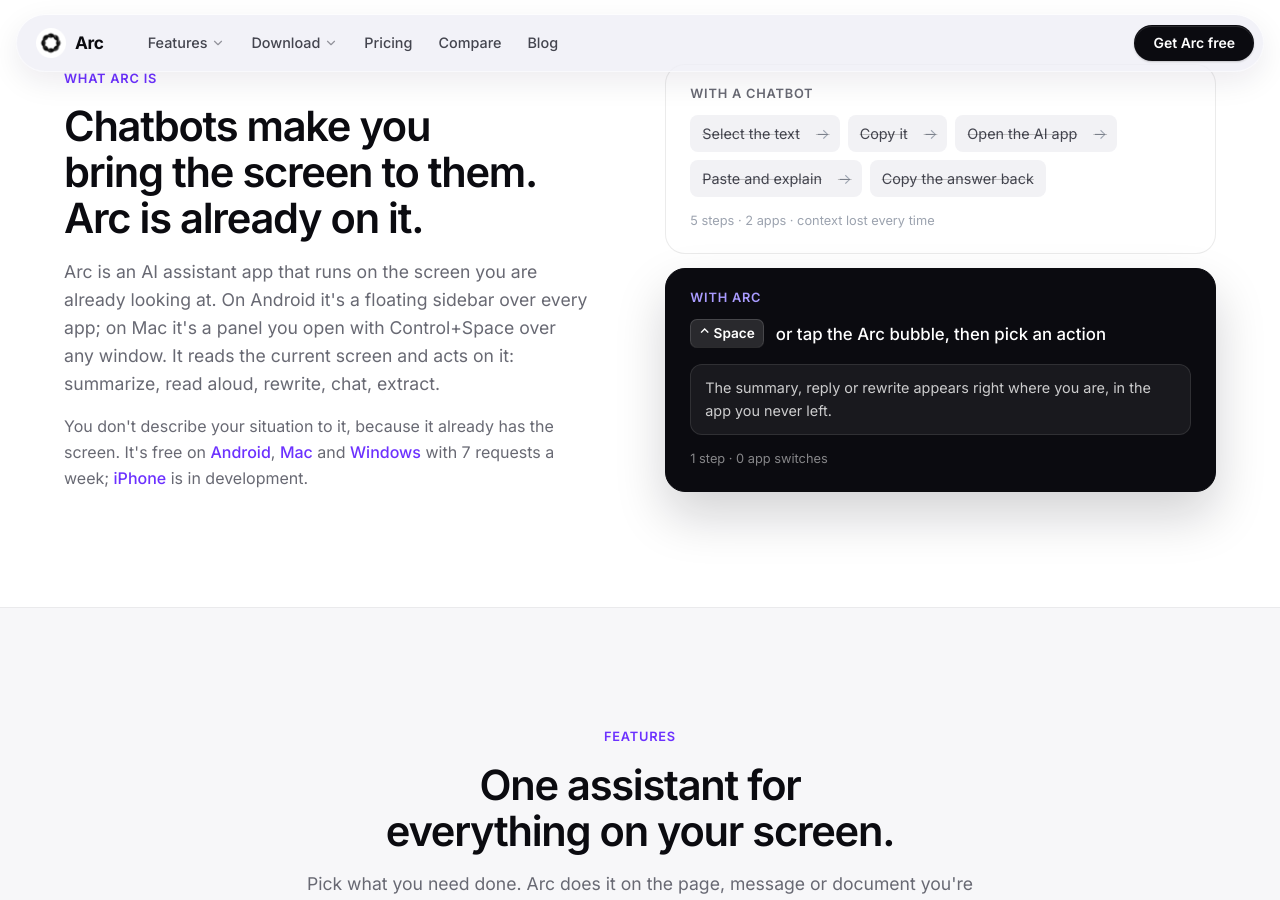
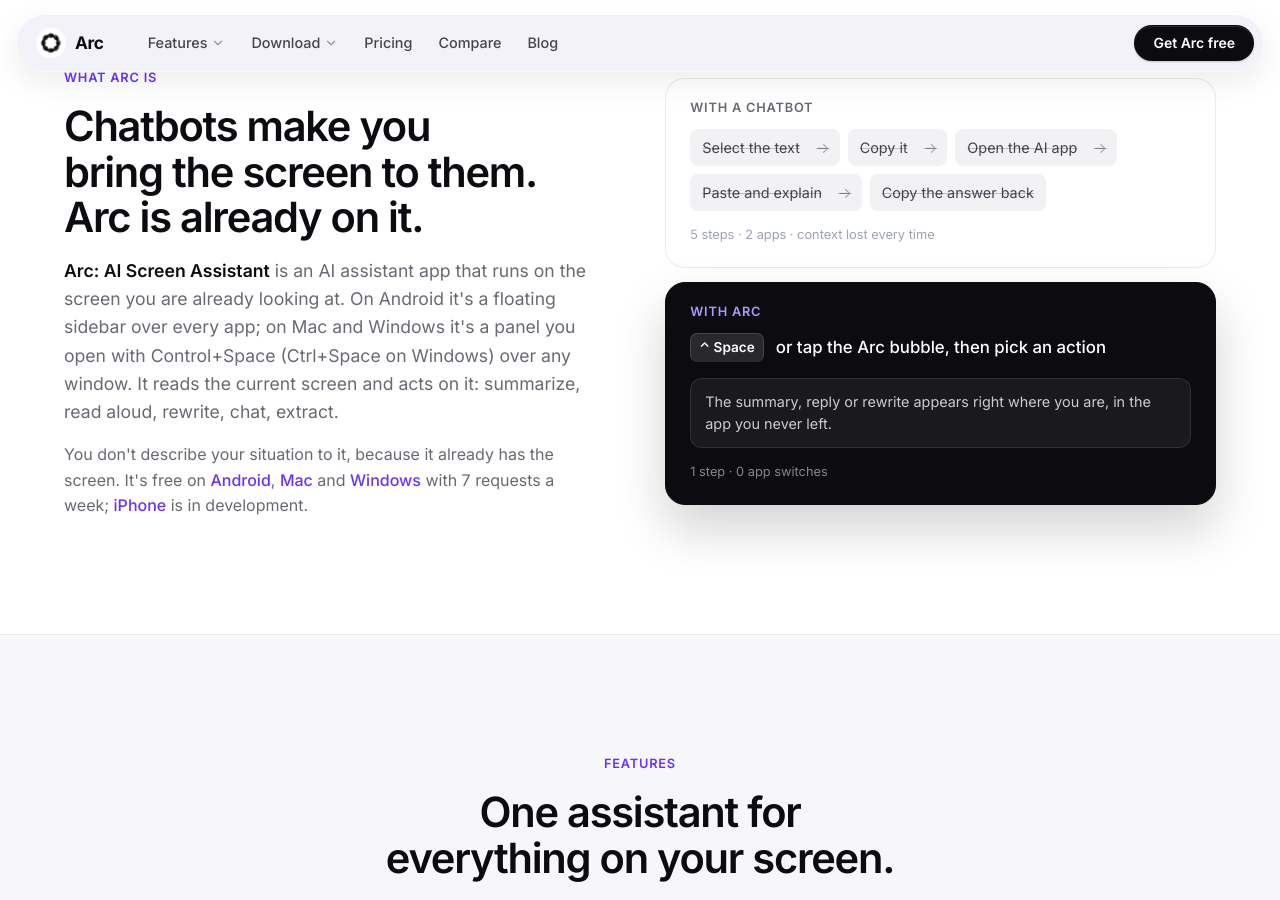
Before and after one commit to rethink-hub/arc, a Jekyll site: the page built from index.md, in a window 1280 px wide and 900 px high, scrolled down 1828 px. Built offline with Jekyll 4.4.1, drawn with Linux system fonts in a browser that asks for light colours; some of the changed text lies outside the part shown.

Commit message:
Homepage: name the app as on the consent screen; announce Windows
Google's OAuth branding review needs the consent-screen app name
("Arc: AI Screen Assistant") visible on the home page, not only in the
structured data. The hero and announcement bar now include Windows.

Co-Authored-By: Claude Opus 5.5 <noreply@anthropic.com>

```diff
--- a/index.md
+++ b/index.md
@@ -26,9 +26,9 @@ last_modified_at: 2026-09-19
      H1 spent itself on a slogan. -->
 <section class="home-hero">
   <div class="wrap">
-    <a class="announce" href="{{ '/macos/' | relative_url }}"><span class="announce-tag">New</span><span>Arc for Mac is here<span class="announce-more">. Press <kbd>⌃ Space</kbd> in any app</span></span><span aria-hidden="true">→</span></a>
+    <a class="announce" href="{{ '/windows/' | relative_url }}"><span class="announce-tag">New</span><span>Arc for Windows is here<span class="announce-more">. Press <kbd>Ctrl Space</kbd> in any app</span></span><span aria-hidden="true">→</span></a>
     <h1>An AI Assistant That Reads the Screen You're On</h1>
-    <p class="home-hero-sub">Summarize, listen, rewrite and automate in any app, on Android and Mac. No copy-paste, no app switching, no explaining what you're looking at.</p>
+    <p class="home-hero-sub">Summarize, listen, rewrite and automate in any app, on Android, Mac and Windows. No copy-paste, no app switching, no explaining what you're looking at.</p>
     <div class="home-hero-ctas">
       <a href="https://play.google.com/store/apps/details?id=com.rethink.arc" class="btn btn-primary btn-lg" data-cta="android" target="_blank" rel="noopener"><svg viewBox="0 0 24 24" fill="currentColor" aria-hidden="true"><path d="M17.523 15.3414c-.566 0-1.027-.478-1.027-1.068 0-.591.461-1.069 1.027-1.069.567 0 1.028.478 1.028 1.069 0 .59-.461 1.068-1.028 1.068zm-11.046 0c-.567 0-1.028-.478-1.028-1.068 0-.591.461-1.069 1.028-1.069.566 0 1.027.478 1.027 1.069 0 .59-.461 1.068-1.027 1.068zm11.4-6.12l1.997-3.459a.433.433 0 00-.158-.591.438.438 0 00-.593.156l-2.022 3.502c-1.515-.69-3.205-1.078-4.984-1.078-1.75 0-3.414.374-4.908 1.043L5.355 5.155a.437.437 0 00-.593-.156.433.433 0 00-.158.591l2.006 3.46C2.95 11.479.5 15.096.5 19.245h23c0-4.149-2.45-7.766-5.623-10.024z"/></svg>Get it on Google Play</a>
       <a href="{{ '/macos/' | relative_url }}" class="btn btn-secondary btn-lg" data-cta="mac"><svg viewBox="0 0 24 24" fill="currentColor" aria-hidden="true"><path d="M18.71 19.5c-.83 1.24-1.71 2.45-3.05 2.47-1.34.03-1.77-.79-3.29-.79-1.53 0-2 .77-3.27.82-1.31.05-2.3-1.32-3.14-2.53C4.25 17 2.94 12.45 4.7 9.39c.87-1.52 2.43-2.48 4.12-2.51 1.28-.02 2.5.87 3.29.87.78 0 2.26-1.07 3.81-.91.65.03 2.47.26 3.64 1.98-.09.06-2.17 1.28-2.15 3.81.03 3.02 2.65 4.03 2.68 4.04-.03.07-.42 1.44-1.38 2.83M13 3.5c.73-.83 1.21-1.96 1.07-3.11-1.05.05-2.31.7-3.06 1.57-.67.78-1.25 2.04-1.09 3.27 1.17.09 2.37-.7 3.08-1.73z"/></svg>Download for Mac</a>
@@ -70,7 +70,7 @@ last_modified_at: 2026-09-19
     <div class="sec-head sec-head--left reveal">
       <span class="eyebrow">What Arc is</span>
       <h2>Chatbots make you bring the screen to them. Arc is already on it.</h2>
-      <p>Arc is an AI assistant app that runs on the screen you are already looking at. On Android it's a floating sidebar over every app; on Mac it's a panel you open with Control+Space over any window. It reads the current screen and acts on it: summarize, read aloud, rewrite, chat, extract.</p>
+      <p><strong>Arc: AI Screen Assistant</strong> is an AI assistant app that runs on the screen you are already looking at. On Android it's a floating sidebar over every app; on Mac and Windows it's a panel you open with Control+Space (Ctrl+Space on Windows) over any window. It reads the current screen and acts on it: summarize, read aloud, rewrite, chat, extract.</p>
       <p>You don't describe your situation to it, because it already has the screen. It's free on <a href="{{ '/android/' | relative_url }}">Android</a>, <a href="{{ '/macos/' | relative_url }}">Mac</a> and <a href="{{ '/windows/' | relative_url }}">Windows</a> with 7 requests a week; <a href="{{ '/ios/' | relative_url }}">iPhone</a> is in development.</p>
     </div>
     <div class="flow-compare reveal">
```
